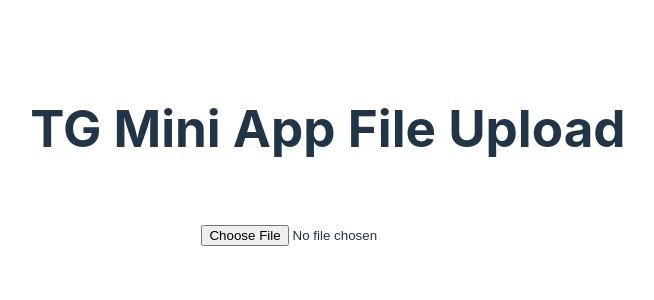
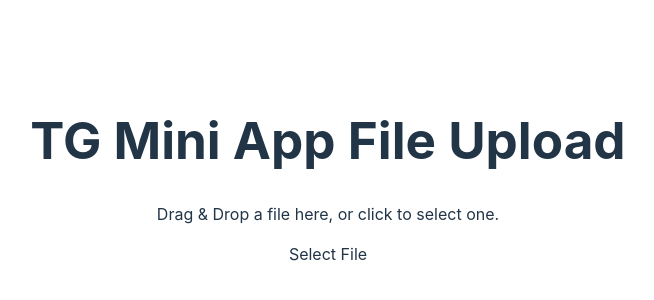
Before and after one commit to yeousunn/tg_mini_app_deoss_demo, a React (Vite) app: page / in a window 1280 px wide. Shown: the part 228-528 px from the top of the page, without its empty margins (312-966 px from the left). Built offline with nearby package versions, Linux system fonts and the light colour scheme; what @twa-dev/sdk would draw is missing.

Commit message:
file upload

```diff
--- a/src/App.tsx
+++ b/src/App.tsx
@@ -1,17 +1,80 @@
-import './App.css'
-
-import WebApp from '@twa-dev/sdk'
+import { ChangeEvent, DragEvent, useState } from 'react';
+import './App.css';
 
 function App() {
+  const [uploadStatus, setUploadStatus] = useState<string>(''); // Track the upload status
+
+  // Handle file selection or drop and trigger upload
+  const handleFile = async (file: File) => {
+    setUploadStatus('Uploading...');
+
+    const formData = new FormData();
+    formData.append('file', file);
+
+    try {
+      const response = await fetch('https://d.cess.network/file', {
+        method: 'POST',
+        body: formData,
+      });
+
+      if (response.ok) {
+        const result = await response.json();
+        setUploadStatus('File uploaded successfully!');
+        console.log('Upload response:', result);
+      } else {
+        setUploadStatus('Upload failed.');
+        console.error('Upload error:', response.statusText);
+      }
+    } catch (error) {
+      setUploadStatus('Upload failed.');
+      console.error('Error:', error);
+    }
+  };
+
+  // Trigger upload when a file is selected from the input
+  const handleFileChange = async (event: ChangeEvent<HTMLInputElement>) => {
+    const file = event.target.files?.[0];
+    if (file) await handleFile(file);
+  };
+
+  // Handle file drop from drag-and-drop
+  const handleDrop = async (event: DragEvent<HTMLDivElement>) => {
+    event.preventDefault();
+    const file = event.dataTransfer.files[0];
+    if (file) await handleFile(file);
+  };
+
+  // Prevent default behavior to allow dropping files
+  const handleDragOver = (event: DragEvent<HTMLDivElement>) => {
+    event.preventDefault();
+  };
 
   return (
     <>
       <h1>TG Mini App File Upload</h1>
-      <div className="card">
-        <input type="file" id="myFile" name="filename" />
+
+      <div
+        className="drop-zone"
+        onDragOver={handleDragOver}
+        onDrop={handleDrop}
+      >
+        <p>Drag & Drop a file here, or click to select one.</p>
+
+        <input
+          type="file"
+          onChange={handleFileChange}
+          style={{ display: 'none' }}
+          id="fileInput"
+        />
+
+        <label htmlFor="fileInput" className="file-input-label">
+          Select File
+        </label>
       </div>
+
+      {uploadStatus && <p>{uploadStatus}</p>}
     </>
-  )
+  );
 }
 
-export default App
+export default App;
```
